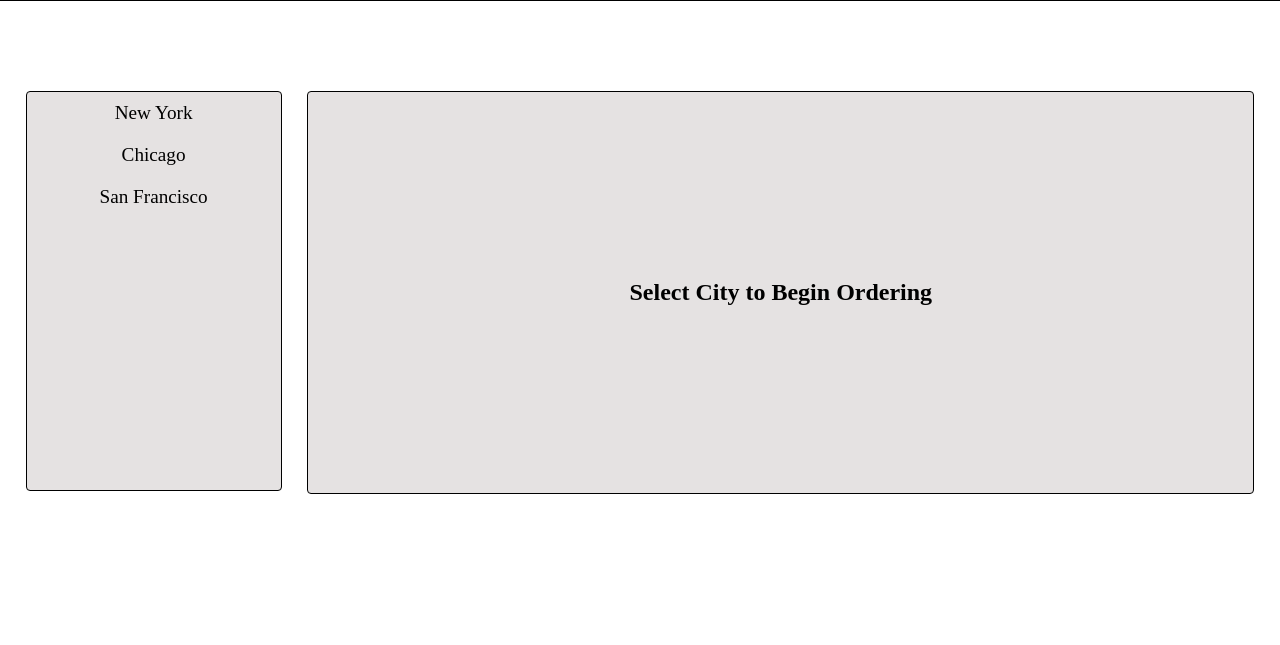
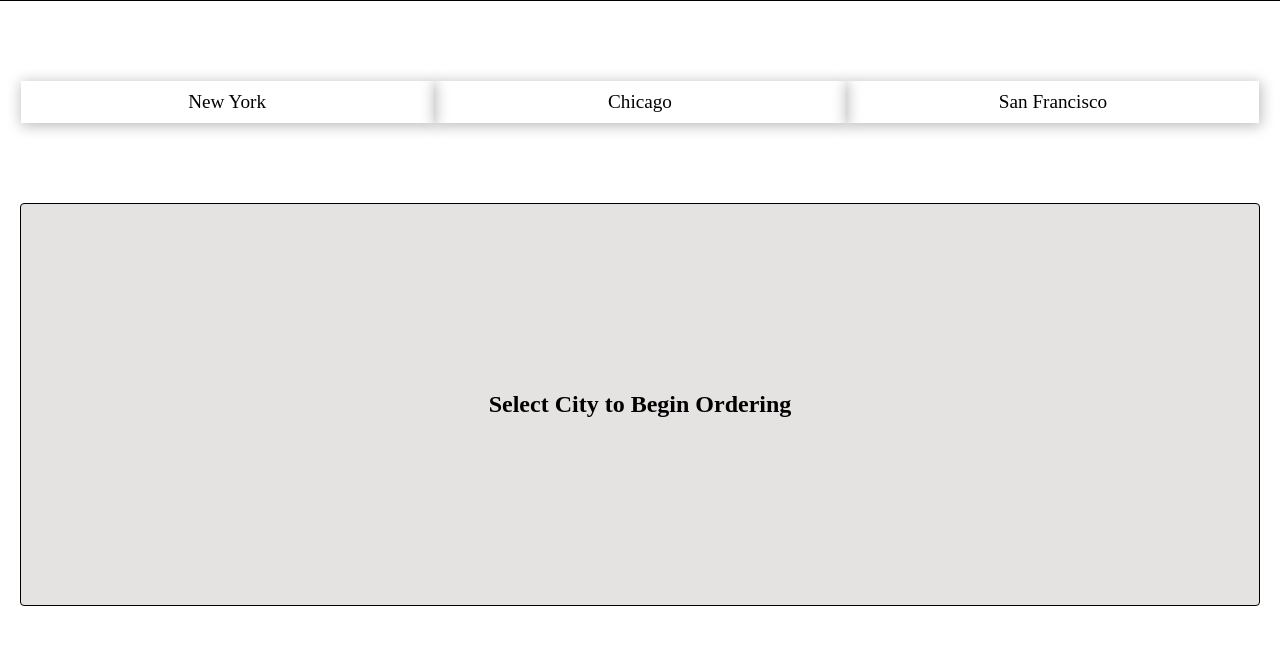
Before and after one commit to cyurtbil/CengosPizza, a website: page app/index.html in a window 1280 px wide. Shown: the part 81-726 px from the top of the page. Drawn offline with nearby package versions, Linux system fonts and the light colour scheme; files that its build step writes are made by us from their sources.

Commit message:
added strict mode to the js files and improved design of nvabar

```diff
--- a/app/css/main.css
+++ b/app/css/main.css
@@ -1,7 +1,7 @@
 /*=======================================*/
 /*Imports*/
 /*=======================================*/
-@import url("partials/sidebar.css");
+@import url("partials/navbar.css");
 @import url("partials/pizza-section.css");
 @import url("partials/form.css");
 /*=======================================*/
@@ -21,7 +21,7 @@ body {
 }
 
 #container {
-  margin-top: 80px;
+  margin: 80px 20px 40px 20px;
 }
 /*=======================================*/
 
--- a/app/css/partials/sidebar.css
+++ b/app/css/partials/navbar.css
@@ -1,31 +1,27 @@
 /*=======================================*/
-/*Sidebar*/
+/*Navbar*/
 /*=======================================*/
 
-aside {
-  width: 20%;
-  height: 400px;
-  background-color: rgb(229, 226, 226);
-  float: left;
-  border: 1px solid black;
-  margin: 10px 0.5% 10px 2%;
-  position: fixed;
-  border-radius: 4px;
+nav {
+  margin-bottom: 80px;
 }
 
-aside ul#js-cities {
+nav ul#js-cities {
   list-style: none;
   padding: 0px;
   text-align: center;
   margin: 0px;
 }
 
-aside ul#js-cities li {
+nav ul#js-cities li {
   font-size: 1.2em;
   padding: 10px 0%;
+  display: inline-block;
+  width: 33.3%;
+  box-shadow: 1px 2px 14px 1px rgb(190, 186, 186);
 }
 
-aside ul#js-cities li:hover,
+nav ul#js-cities li:hover,
 .hovered {
   cursor: pointer;
   background-color: lightblue;
--- a/app/css/partials/pizza-section.css
+++ b/app/css/partials/pizza-section.css
@@ -3,11 +3,11 @@
 /*=======================================*/
 
 section {
-  width: 74%;
+  width: 100%;
   background-color: rgb(229, 226, 226);
-  float: right;
+  /*float: right;*/
   border: 1px solid black;
-  margin: 10px 2% 10px 0.5%;
+  /*margin: 10px 2% 10px 0.5%;*/
   border-radius: 4px;
 }
 
--- a/app/index.html
+++ b/app/index.html
@@ -10,9 +10,9 @@
   </header>
 
   <div id="container">
-    <aside>
+    <nav>
       <ul id="js-cities"></ul>
-    </aside>
+    </nav>
 
     <section id="js-pizza-console">
       <h3 id="js-city-name"></h3>
--- a/app/js/lib/globals.js
+++ b/app/js/lib/globals.js
@@ -1,3 +1,5 @@
+'use strict';
+
 var PizzaChain = {
   'New York': {
     pizzas: [
--- a/app/js/lib/order.js
+++ b/app/js/lib/order.js
@@ -1,3 +1,5 @@
+'use strict';
+
 var selectPizza = function(event) {
   var selectedCity, selectedPizza, groupedItems, quantity, filteredElement;
   selectedCity = findSelectedCity();
--- a/app/js/lib/usefulMethods.js
+++ b/app/js/lib/usefulMethods.js
@@ -1,4 +1,4 @@
-// 'use strict';
+'use strict';
 
 var savePrice = function() {
   var totalPrice = calcTotalPrice();
```
